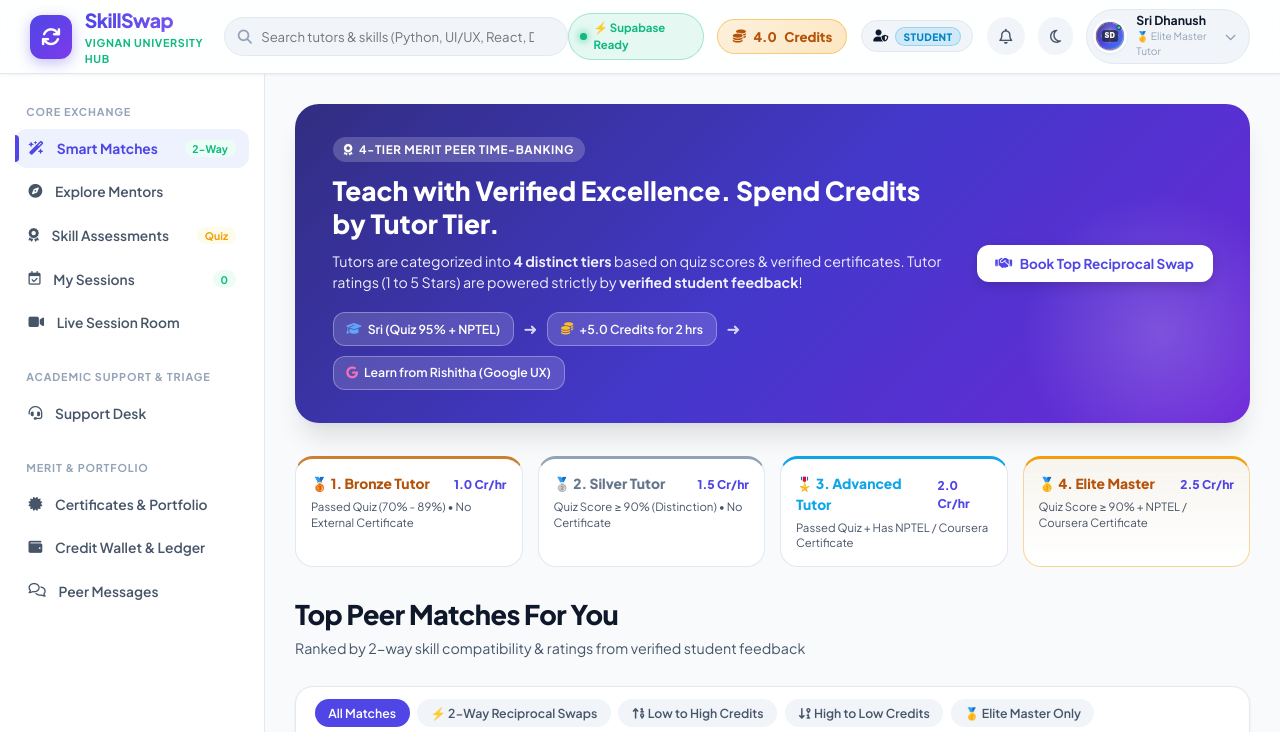
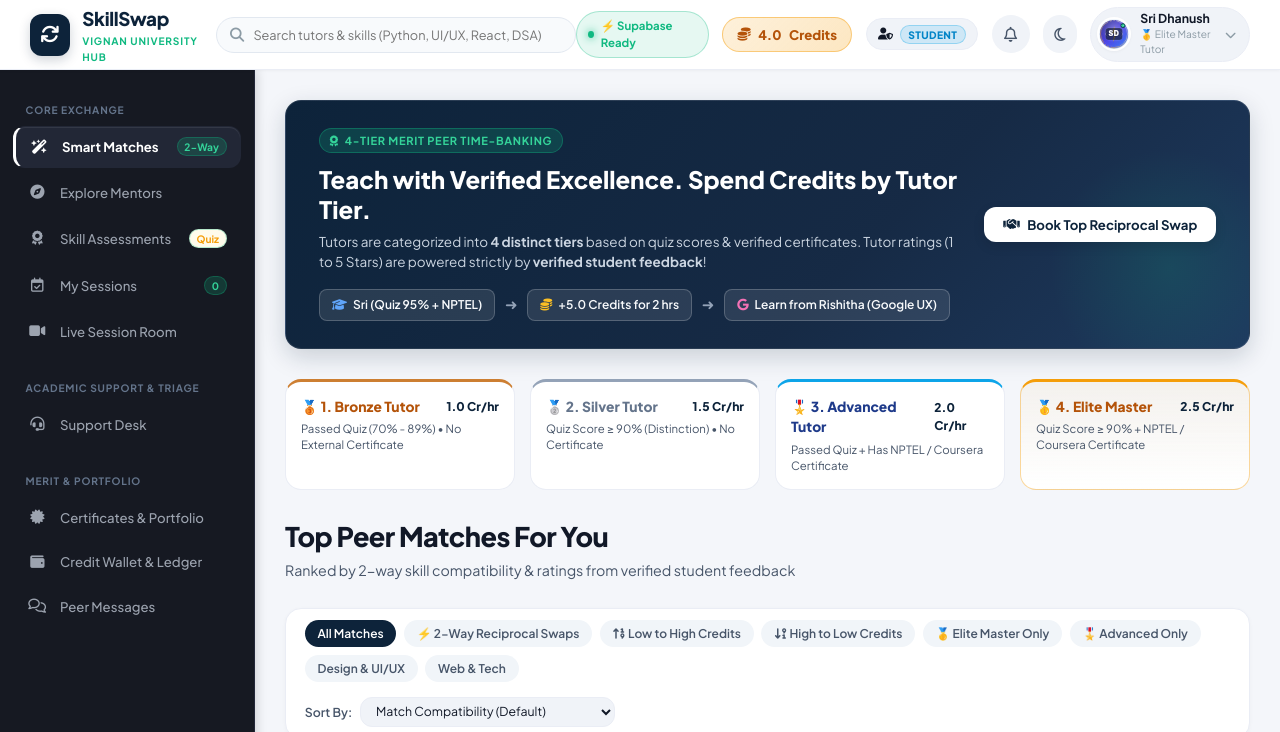
Before and after one commit to SriDhanush18/skill_swap, a website: page frontend/index.html in a window 1280 px wide. Shown: the top 732 px of the page. Drawn offline with Linux system fonts and the light colour scheme; no server answers.

Commit message:
style: apply authentic BossCoder Academy LMS theme with matte charcoal sidebar, deep navy accents, and clean light cards

```diff
--- a/frontend/css/style.css
+++ b/frontend/css/style.css
@@ -1,92 +1,102 @@
 /* ==========================================================================
-   SkillSwap / Skill Hub - Next-Gen Luxury Design System
-   Crafted with custom HSL tokens, glassmorphism, fluid typography & micro-interactions
+   SkillSwap / BossCoder Academy LMS Design System
+   Crafted with Deep Navy (#0d233a), Matte Dark Charcoal Sidebar (#161922),
+   Crisp Light Canvas (#f4f6fa), Pure White Cards (#ffffff), and Emerald Accents
    ========================================================================== */
 
 :root {
-  /* Color Palette - Vibrant Emerald / Indigo / Sky */
-  --primary: #4f46e5;
-  --primary-hover: #4338ca;
-  --primary-light: #eef2ff;
-  --primary-glow: rgba(79, 70, 229, 0.25);
-
-  --secondary: #0ea5e9;
-  --secondary-hover: #0284c7;
-  --secondary-light: #f0f9ff;
+  /* BossCoder Color Palette */
+  --primary: #0d233a;
+  --primary-hover: #163252;
+  --primary-light: #eef5fc;
+  --primary-glow: rgba(13, 35, 58, 0.2);
+
+  --secondary: #1e3a8a;
+  --secondary-hover: #172554;
+  --secondary-light: #f0f6ff;
 
   --accent-emerald: #10b981;
   --accent-emerald-light: #ecfdf5;
   --accent-amber: #f59e0b;
   --accent-amber-light: #fffbeb;
-  --accent-rose: #f43f5e;
-  --accent-rose-light: #fff1f2;
-  --accent-purple: #8b5cf6;
+  --accent-rose: #ef4444;
+  --accent-rose-light: #fef2f2;
+  --accent-purple: #7c3aed;
   --accent-purple-light: #f5f3ff;
 
-  /* Neutrals & Surfaces (Light Luxury) */
-  --bg-main: #f8fafc;
+  /* Sidebar Tokens (Dark Matte Slate #161922) */
+  --sidebar-bg: #161922;
+  --sidebar-border: #232738;
+  --sidebar-text: #9ca3af;
+  --sidebar-text-hover: #f8fafc;
+  --sidebar-text-active: #ffffff;
+  --sidebar-active-bg: #222736;
+  --sidebar-card-bg: #1e2330;
+
+  /* Canvas & Card Surfaces (Light Clean SaaS) */
+  --bg-main: #f4f6fa;
   --bg-card: #ffffff;
-  --bg-card-hover: #fbfdff;
-  --bg-subtle: #f1f5f9;
-  --bg-glass: rgba(255, 255, 255, 0.85);
-
-  --text-primary: #0f172a;
+  --bg-card-hover: #fcfdfe;
+  --bg-subtle: #f0f3f8;
+  --bg-glass: rgba(255, 255, 255, 0.95);
+
+  --text-primary: #111827;
   --text-secondary: #475569;
-  --text-muted: #94a3b8;
+  --text-muted: #8c9ba5;
   --text-inverted: #ffffff;
 
-  --border-subtle: #e2e8f0;
-  --border-medium: #cbd5e1;
-  --border-focus: #818cf8;
+  --border-subtle: #eaedf5;
+  --border-medium: #d9e2ec;
+  --border-focus: #0d233a;
 
   /* Shadows */
-  --shadow-sm: 0 1px 3px 0 rgba(0, 0, 0, 0.06);
-  --shadow-md: 0 4px 6px -1px rgba(0, 0, 0, 0.08), 0 2px 4px -2px rgba(0, 0, 0, 0.04);
-  --shadow-lg: 0 10px 15px -3px rgba(0, 0, 0, 0.08), 0 4px 6px -4px rgba(0, 0, 0, 0.04);
-  --shadow-xl: 0 20px 25px -5px rgba(0, 0, 0, 0.1), 0 8px 10px -6px rgba(0, 0, 0, 0.04);
-  --shadow-glow: 0 0 25px rgba(79, 70, 229, 0.18);
+  --shadow-sm: 0 1px 3px 0 rgba(0, 0, 0, 0.04);
+  --shadow-md: 0 4px 10px -1px rgba(0, 0, 0, 0.05), 0 2px 4px -2px rgba(0, 0, 0, 0.03);
+  --shadow-lg: 0 10px 20px -3px rgba(0, 0, 0, 0.06), 0 4px 6px -4px rgba(0, 0, 0, 0.02);
+  --shadow-xl: 0 20px 25px -5px rgba(0, 0, 0, 0.08), 0 8px 10px -6px rgba(0, 0, 0, 0.03);
+  --shadow-glow: 0 0 20px rgba(13, 35, 58, 0.15);
 
   /* Radius */
   --radius-sm: 8px;
   --radius-md: 12px;
-  --radius-lg: 18px;
-  --radius-xl: 24px;
+  --radius-lg: 16px;
+  --radius-xl: 20px;
   --radius-full: 9999px;
 
   /* Transitions */
   --transition-fast: 0.15s cubic-bezier(0.4, 0, 0.2, 1);
   --transition-normal: 0.25s cubic-bezier(0.4, 0, 0.2, 1);
-  --transition-spring: 0.4s cubic-bezier(0.175, 0.885, 0.32, 1.275);
+  --transition-spring: 0.35s cubic-bezier(0.175, 0.885, 0.32, 1.275);
 
   /* Dimensions */
-  --header-height: 74px;
-  --sidebar-width: 265px;
-}
-
-/* Dark Mode Theme */
+  --header-height: 70px;
+  --sidebar-width: 255px;
+}
+
+/* Dark Mode Overrides */
 [data-theme="dark"] {
-  --bg-main: #0a0e1a;
-  --bg-card: #121829;
-  --bg-card-hover: #172036;
-  --bg-subtle: #19223c;
-  --bg-glass: rgba(18, 24, 41, 0.85);
+  --bg-main: #0d111a;
+  --bg-card: #151b28;
+  --bg-card-hover: #1a2233;
+  --bg-subtle: #1c2438;
+  --bg-glass: rgba(21, 27, 40, 0.95);
 
   --text-primary: #f8fafc;
   --text-secondary: #cbd5e1;
   --text-muted: #64748b;
   --text-inverted: #0f172a;
 
-  --border-subtle: #1e293b;
+  --border-subtle: #242e42;
   --border-medium: #334155;
-  --border-focus: #6366f1;
+  --border-focus: #38bdf8;
 
   --shadow-sm: 0 1px 3px 0 rgba(0, 0, 0, 0.4);
   --shadow-md: 0 4px 8px -1px rgba(0, 0, 0, 0.5);
   --shadow-lg: 0 12px 20px -3px rgba(0, 0, 0, 0.6);
   --shadow-xl: 0 24px 30px -5px rgba(0, 0, 0, 0.7);
 
-  --primary-light: #1e1b4b;
-  --secondary-light: #082f49;
+  --primary-light: #162438;
+  --secondary-light: #172554;
   --accent-emerald-light: #064e3b;
   --accent-amber-light: #451a03;
   --accent-rose-light: #4c0519;
@@ -176,16 +186,16 @@
 }
 
 .brand-icon {
-  width: 44px;
-  height: 44px;
+  width: 42px;
+  height: 42px;
   border-radius: var(--radius-md);
-  background: linear-gradient(135deg, var(--primary) 0%, #7c3aed 100%);
+  background: #0d233a;
   display: flex;
   align-items: center;
   justify-content: center;
   color: #fff;
-  font-size: 1.3rem;
-  box-shadow: 0 4px 14px rgba(79, 70, 229, 0.35);
+  font-size: 1.25rem;
+  box-shadow: 0 4px 12px rgba(13, 35, 58, 0.2);
 }
 
 .brand-text {
@@ -194,43 +204,43 @@
 }
 
 .brand-title {
-  font-size: 1.3rem;
+  font-size: 1.25rem;
   font-weight: 800;
-  letter-spacing: -0.03em;
-  background: linear-gradient(90deg, var(--primary) 0%, #8b5cf6 100%);
-  -webkit-background-clip: text;
-  -webkit-text-fill-color: transparent;
+  letter-spacing: -0.02em;
+  color: #0d233a;
+  -webkit-text-fill-color: #0d233a;
+  background: none;
 }
 
 .brand-subtitle {
-  font-size: 0.72rem;
-  font-weight: 700;
-  color: var(--accent-emerald);
+  font-size: 0.68rem;
+  font-weight: 700;
+  color: #10b981;
   text-transform: uppercase;
-  letter-spacing: 0.06em;
+  letter-spacing: 0.08em;
 }
 
 /* Universal Search */
 .nav-search {
   position: relative;
-  width: 360px;
+  width: 380px;
 }
 
 .nav-search input {
   width: 100%;
-  padding: 0.65rem 2.2rem 0.65rem 2.4rem;
-  background: var(--bg-subtle);
-  border: 1px solid var(--border-subtle);
+  padding: 0.6rem 2.2rem 0.6rem 2.4rem;
+  background: #f8fafc;
+  border: 1px solid #e2e8f0;
   border-radius: var(--radius-full);
-  font-size: 0.88rem;
+  font-size: 0.85rem;
   color: var(--text-primary);
   transition: var(--transition-fast);
 }
 
 .nav-search input:focus {
-  border-color: var(--primary);
-  background: var(--bg-card);
-  box-shadow: 0 0 0 3px var(--primary-glow);
+  border-color: #0d233a;
+  background: #ffffff;
+  box-shadow: 0 0 0 3px rgba(13, 35, 58, 0.1);
 }
 
 .nav-search .search-icon {
@@ -669,13 +679,14 @@
 
 .sidebar {
   width: var(--sidebar-width);
-  background: var(--bg-card);
-  border-right: 1px solid var(--border-subtle);
-  padding: 1.5rem 1rem;
+  background: var(--sidebar-bg);
+  border-right: 1px solid var(--sidebar-border);
+  padding: 1.5rem 0.85rem;
   display: flex;
   flex-direction: column;
   justify-content: space-between;
   flex-shrink: 0;
+  box-shadow: 2px 0 10px rgba(0, 0, 0, 0.15);
 }
 
 .sidebar-nav-group {
@@ -685,79 +696,92 @@
 }
 
 .nav-section-title {
-  font-size: 0.72rem;
+  font-size: 0.68rem;
   font-weight: 700;
   text-transform: uppercase;
   letter-spacing: 0.08em;
-  color: var(--text-muted);
-  padding: 0.5rem 0.75rem 0.25rem;
+  color: #64748b;
+  padding: 0.6rem 0.85rem 0.25rem;
 }
 
 .nav-item {
   display: flex;
   align-items: center;
   gap: 0.85rem;
-  padding: 0.7rem 0.9rem;
+  padding: 0.68rem 0.9rem;
   border-radius: var(--radius-md);
-  font-weight: 600;
-  font-size: 0.92rem;
-  color: var(--text-secondary);
-  transition: var(--transition-fast);
+  font-weight: 500;
+  font-size: 0.88rem;
+  color: var(--sidebar-text);
+  transition: all 0.15s ease;
   position: relative;
   cursor: pointer;
+  border: 1px solid transparent;
+}
+
+.nav-item i {
+  font-size: 0.95rem;
+  width: 20px;
+  color: #9ca3af;
+  transition: color 0.15s ease;
 }
 
 .nav-item:hover {
-  background: var(--bg-subtle);
-  color: var(--primary);
+  background: var(--sidebar-active-bg);
+  color: var(--sidebar-text-hover);
+}
+
+.nav-item:hover i {
+  color: #ffffff;
 }
 
 .nav-item.active {
-  background: var(--primary-light);
-  color: var(--primary);
-  font-weight: 700;
+  background: var(--sidebar-active-bg);
+  color: var(--sidebar-text-active);
+  font-weight: 700;
+  border-left: 3px solid #ffffff;
+  box-shadow: inset 0 1px 0 rgba(255, 255, 255, 0.08);
+}
+
+.nav-item.active i {
+  color: #ffffff;
 }
 
 .nav-item.active::before {
-  content: "";
-  position: absolute;
-  left: 0;
-  top: 15%;
-  bottom: 15%;
-  width: 4px;
-  background: var(--primary);
-  border-radius: 0 var(--radius-sm) var(--radius-sm) 0;
+  display: none;
 }
 
 .nav-item-badge {
   margin-left: auto;
-  font-size: 0.7rem;
-  font-weight: 700;
-  padding: 0.15rem 0.5rem;
+  font-size: 0.68rem;
+  font-weight: 700;
+  padding: 0.15rem 0.45rem;
   border-radius: var(--radius-full);
-  background: var(--accent-emerald-light);
-  color: var(--accent-emerald);
+  background: rgba(16, 185, 129, 0.2);
+  color: #34d399;
+  border: 1px solid rgba(16, 185, 129, 0.3);
 }
 
 .sidebar-footer-card {
-  background: linear-gradient(145deg, var(--bg-subtle), var(--primary-light));
-  border: 1px solid var(--border-subtle);
+  background: var(--sidebar-card-bg);
+  border: 1px solid var(--sidebar-border);
   border-radius: var(--radius-lg);
   padding: 1.1rem;
   text-align: center;
+  color: #e2e8f0;
 }
 
 .sidebar-footer-card h4 {
   font-size: 0.88rem;
   font-weight: 700;
-  margin-bottom: 0.25rem;
+  color: #f8fafc;
+  margin-bottom: 0.35rem;
 }
 
 .sidebar-footer-card p {
-  font-size: 0.76rem;
-  color: var(--text-secondary);
-  margin-bottom: 0.75rem;
-  line-height: 1.4;
+  font-size: 0.74rem;
+  color: #94a3b8;
+  line-height: 1.45;
 }
 
 .main-content {
@@ -807,30 +831,31 @@
   color: var(--text-secondary);
 }
 
-/* Hero / Concept Banner */
+/* BossCoder Roadmap & Hero Banner */
 .concept-banner {
-  background: linear-gradient(135deg, #312e81 0%, #4338ca 50%, #6d28d9 100%);
-  border-radius: var(--radius-xl);
-  padding: 2.2rem 2.5rem;
+  background: linear-gradient(135deg, #0d233a 0%, #162a45 60%, #1e3a5f 100%);
+  border-radius: var(--radius-lg);
+  padding: 1.8rem 2.2rem;
   color: #fff;
-  margin-bottom: 2.25rem;
-  box-shadow: var(--shadow-xl);
+  margin-bottom: 2rem;
+  box-shadow: 0 8px 24px rgba(13, 35, 58, 0.18);
   position: relative;
   overflow: hidden;
   display: flex;
   justify-content: space-between;
   align-items: center;
   gap: 1.5rem;
+  border: 1px solid rgba(255, 255, 255, 0.1);
 }
 
 .concept-banner::after {
   content: "";
   position: absolute;
-  right: -50px;
-  bottom: -50px;
-  width: 280px;
-  height: 280px;
-  background: radial-gradient(circle, rgba(255,255,255,0.18) 0%, rgba(255,255,255,0) 70%);
+  right: -40px;
+  bottom: -40px;
+  width: 240px;
+  height: 240px;
+  background: radial-gradient(circle, rgba(16, 185, 129, 0.15) 0%, rgba(255,255,255,0) 70%);
   border-radius: 50%;
   pointer-events: none;
 }
@@ -844,29 +869,31 @@
   display: inline-flex;
   align-items: center;
   gap: 0.4rem;
-  background: rgba(255, 255, 255, 0.2);
-  backdrop-filter: blur(8px);
-  padding: 0.25rem 0.75rem;
+  background: rgba(16, 185, 129, 0.2);
+  color: #34d399;
+  border: 1px solid rgba(16, 185, 129, 0.35);
+  padding: 0.2rem 0.65rem;
   border-radius: var(--radius-full);
-  font-size: 0.78rem;
-  font-weight: 700;
-  margin-bottom: 0.85rem;
+  font-size: 0.74rem;
+  font-weight: 700;
+  margin-bottom: 0.75rem;
   text-transform: uppercase;
-  letter-spacing: 0.05em;
+  letter-spacing: 0.06em;
 }
 
 .concept-title {
-  font-size: 1.75rem;
+  font-size: 1.6rem;
   font-weight: 800;
   line-height: 1.25;
-  margin-bottom: 0.65rem;
+  margin-bottom: 0.5rem;
+  color: #ffffff;
 }
 
 .concept-desc {
-  font-size: 0.95rem;
-  opacity: 0.92;
+  font-size: 0.9rem;
+  color: #cbd5e1;
   line-height: 1.5;
-  margin-bottom: 1.25rem;
+  margin-bottom: 1.1rem;
 }
 
 .concept-flow {
@@ -877,20 +904,21 @@
 }
 
 .flow-step {
-  background: rgba(255, 255, 255, 0.15);
-  border: 1px solid rgba(255, 255, 255, 0.3);
-  padding: 0.45rem 0.85rem;
-  border-radius: var(--radius-md);
-  font-size: 0.82rem;
+  background: rgba(255, 255, 255, 0.1);
+  border: 1px solid rgba(255, 255, 255, 0.2);
+  padding: 0.4rem 0.8rem;
+  border-radius: var(--radius-sm);
+  font-size: 0.8rem;
   font-weight: 600;
   display: flex;
   align-items: center;
   gap: 0.4rem;
+  color: #f8fafc;
 }
 
 .flow-arrow {
-  opacity: 0.8;
-  font-size: 1.1rem;
+  color: #94a3b8;
+  font-size: 1rem;
 }
 
 .concept-actions {
@@ -907,39 +935,41 @@
   justify-content: center;
   gap: 0.5rem;
   font-weight: 700;
-  padding: 0.65rem 1.25rem;
+  padding: 0.6rem 1.25rem;
   border-radius: var(--radius-md);
   transition: var(--transition-fast);
-  font-size: 0.9rem;
+  font-size: 0.88rem;
 }
 
 .btn-primary {
-  background: var(--primary);
-  color: #fff;
-  box-shadow: 0 4px 12px rgba(79, 70, 229, 0.25);
+  background: #0d233a;
+  color: #ffffff;
+  box-shadow: 0 4px 12px rgba(13, 35, 58, 0.2);
+  border: 1px solid #0d233a;
 }
 
 .btn-primary:hover {
-  background: var(--primary-hover);
+  background: #163252;
+  border-color: #163252;
   transform: translateY(-1px);
 }
 
 .btn-secondary {
-  background: var(--bg-card);
-  color: var(--text-primary);
-  border: 1px solid var(--border-medium);
+  background: #ffffff;
+  color: #1e293b;
+  border: 1px solid #d9e2ec;
 }
 
 .btn-secondary:hover {
-  background: var(--bg-subtle);
-  border-color: var(--text-muted);
+  background: #f8fafc;
+  border-color: #94a3b8;
 }
 
 .btn-white {
   background: #ffffff;
-  color: var(--primary);
-  font-weight: 700;
-  box-shadow: 0 4px 12px rgba(0,0,0,0.15);
+  color: #0d233a;
+  font-weight: 700;
+  box-shadow: 0 4px 12px rgba(0,0,0,0.12);
 }
 
 .btn-white:hover {
@@ -948,8 +978,8 @@
 }
 
 .btn-emerald {
-  background: var(--accent-emerald);
-  color: #fff;
+  background: #10b981;
+  color: #ffffff;
 }
 
 .btn-emerald:hover {
@@ -962,8 +992,8 @@
 }
 
 .btn-sm {
-  padding: 0.4rem 0.85rem;
-  font-size: 0.8rem;
+  padding: 0.35rem 0.75rem;
+  font-size: 0.78rem;
   border-radius: var(--radius-sm);
 }
 
@@ -973,12 +1003,12 @@
   align-items: center;
   justify-content: space-between;
   gap: 1rem;
-  background: var(--bg-card);
-  border: 1px solid var(--border-subtle);
+  background: #ffffff;
+  border: 1px solid #eaedf5;
   border-radius: var(--radius-lg);
-  padding: 0.85rem 1.25rem;
-  margin-bottom: 1.75rem;
-  box-shadow: var(--shadow-sm);
+  padding: 0.75rem 1.25rem;
+  margin-bottom: 1.5rem;
+  box-shadow: 0 1px 4px rgba(0, 0, 0, 0.03);
   flex-wrap: wrap;
 }
 
@@ -989,29 +1019,27 @@
 }
 
 .filter-pill {
-  padding: 0.4rem 0.9rem;
+  padding: 0.4rem 0.85rem;
   border-radius: var(--radius-full);
-  font-size: 0.82rem;
+  font-size: 0.8rem;
   font-weight: 600;
-  color: var(--text-secondary);
-  background: var(--bg-subtle);
+  color: #475569;
+  background: #f1f5f9;
   cursor: pointer;
   transition: var(--transition-fast);
 }
 
 .filter-pill:hover {
-  background: var(--border-subtle);
-  color: var(--text-primary);
+  background: #e2e8f0;
+  color: #0f172a;
 }
 
 .filter-pill.active {
-  background: var(--primary);
-  color: #fff;
-}
-
-/* ==========================================================================
-   Match Cards & Grid Layouts
-   ========================================================================== */
+  background: #0d233a;
+  color: #ffffff;
+}
+
+/* Match Cards & Grid Layouts */
 .card-grid {
   display: grid;
   grid-template-columns: repeat(auto-fill, minmax(340px, 1fr));
@@ -1019,11 +1047,11 @@
 }
 
 .match-card {
-  background: var(--bg-card);
-  border: 1px solid var(--border-subtle);
-  border-radius: var(--radius-xl);
+  background: #ffffff;
+  border: 1px solid #eaedf5;
+  border-radius: var(--radius-lg);
   padding: 1.4rem;
-  box-shadow: var(--shadow-sm);
+  box-shadow: 0 2px 8px rgba(0, 0, 0, 0.03);
   transition: var(--transition-normal);
   display: flex;
   flex-direction: column;
@@ -1033,20 +1061,20 @@
 
 .match-card:hover {
   transform: translateY(-3px);
-  box-shadow: var(--shadow-lg);
-  border-color: var(--border-medium);
+  box-shadow: 0 8px 20px rgba(0, 0, 0, 0.06);
+  border-color: #d9e2ec;
 }
 
 .match-card.featured-2way {
-  border-color: rgba(79, 70, 229, 0.45);
-  background: linear-gradient(180deg, rgba(79, 70, 229, 0.05) 0%, var(--bg-card) 100%);
-  box-shadow: 0 4px 20px rgba(79, 70, 229, 0.12);
+  border-color: rgba(13, 35, 58, 0.25);
+  background: linear-gradient(180deg, #f8fbfe 0%, #ffffff 100%);
+  box-shadow: 0 4px 16px rgba(13, 35, 58, 0.08);
 }
 
 .featured-banner-tag {
-  background: linear-gradient(90deg, #4f46e5, #06b6d4);
+  background: linear-gradient(90deg, #0d233a, #10b981);
   color: #fff;
-  font-size: 0.72rem;
+  font-size: 0.7rem;
   font-weight: 800;
   letter-spacing: 0.08em;
   text-align: center;
```
